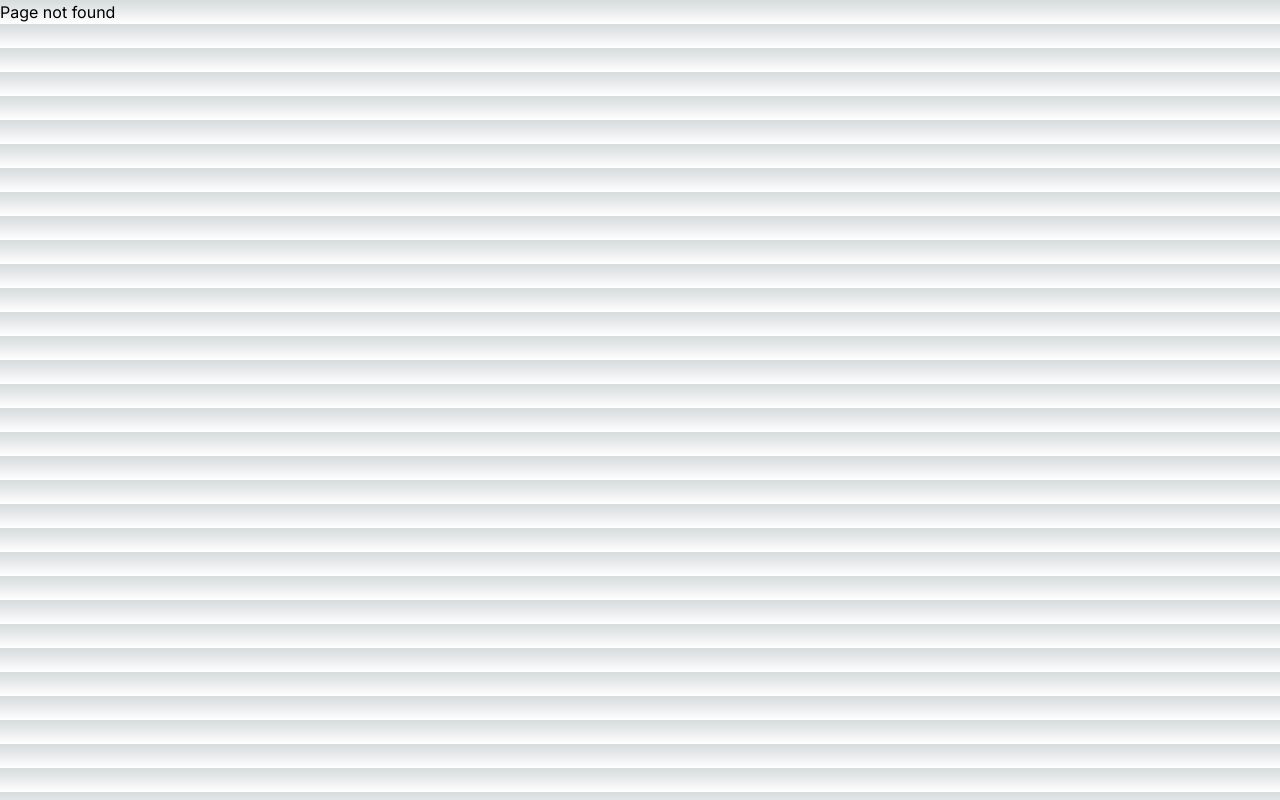
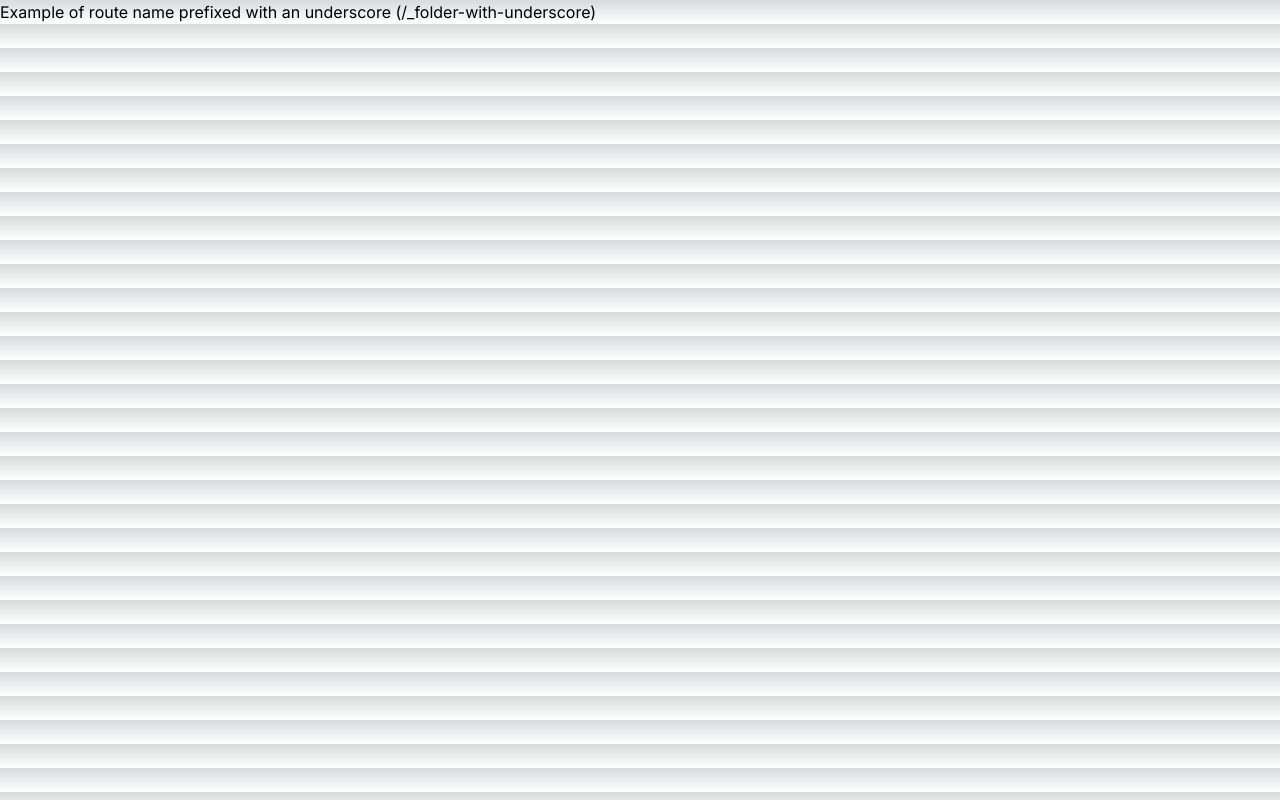
Before and after one commit to nzkks/nextjs, a Next.js app: page /%5Ffolder-with-underscore in a window 1280 px wide. Before the commit this address had no page. Built offline with nearby package versions, Linux system fonts and the light colour scheme.

Commit message:
For some reason if a route path needs an underscore character prefixed, then use %5F inplace of an underscore

```diff
--- /dev/null
+++ b/src/app/%5Ffolder-with-underscore/page.tsx
@@ -0,0 +1,5 @@
+const Folder = () => {
+  return <div>Example of route name prefixed with an underscore (/_folder-with-underscore)</div>;
+};
+
+export default Folder;
```
